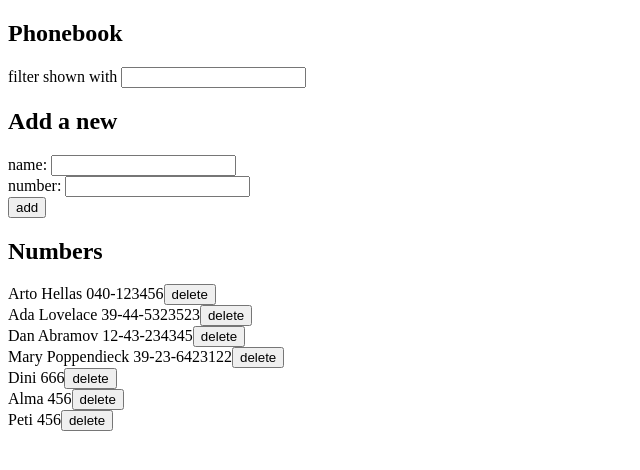
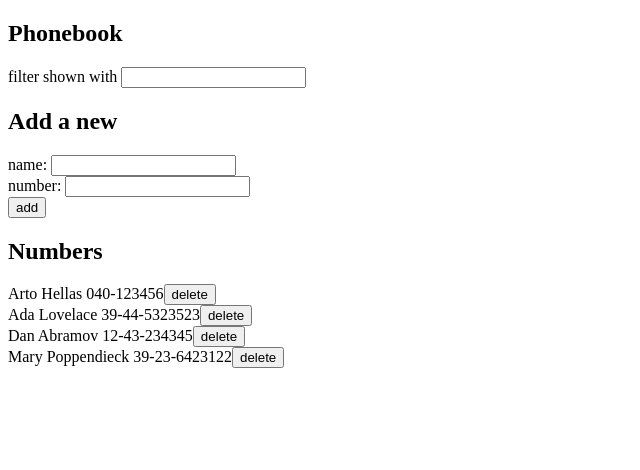
Before and after one commit to divpusher/fullstackopen2019, a React (Create React App) app in the folder part 2/phonebook/: page / in a window 1280 px wide. Shown: the top 470 px of the page, without its empty margins (0-640 px from the left). Built offline with nearby package versions, Linux system fonts and the light colour scheme; data requests are answered from the project's data file.

Commit message:
exercise 2.20

```diff
--- a/part 2/phonebook/db.json
+++ b/part 2/phonebook/db.json
@@ -19,21 +19,6 @@
       "name": "Mary Poppendieck",
       "number": "39-23-6423122",
       "id": 4
-    },
-    {
-      "name": "Dini",
-      "number": "666",
-      "id": 5
-    },
-    {
-      "name": "Alma",
-      "number": "456",
-      "id": 6
-    },
-    {
-      "name": "Peti",
-      "number": "456",
-      "id": 7
     }
   ]
 }
--- a/part 2/phonebook/src/App.js
+++ b/part 2/phonebook/src/App.js
@@ -50,7 +50,16 @@ const App = () => {
 
           setNewName('')
           setNewNumber('')
+        })
+        .catch(error => {
+          setMessage({
+            text: `Information of ${newName} has already been removed from server`,
+            type: 'error'
+          })
 
+          setTimeout(() => {
+            setMessage({ text: '', type: '' })
+          }, 3000)
         })
 
       return
@@ -103,6 +112,16 @@ const App = () => {
       .then(response => {
         setPersons(persons.filter(person => person.id !== id && person))
       })
+      .catch(error => {
+        setMessage({
+          text: `Information of ${newName} has already been removed from server`,
+          type: 'error'
+        })
+
+        setTimeout(() => {
+          setMessage({ text: '', type: '' })
+        }, 3000)
+      })
     }
   }
 
--- a/part 2/phonebook/src/index.css
+++ b/part 2/phonebook/src/index.css
@@ -2,8 +2,18 @@
   color: darkgreen;
   background: lightgrey;
   font-size: 20px;
-  border: 3px solid darkgreen;
+  border: 3px solid green;
   border-radius: 5px;
   padding: 10px;
   margin-bottom: 10px;
 }
+
+.error {
+  color: red;
+  background: lightgrey;
+  font-size: 20px;
+  border: 3px solid red;
+  border-radius: 5px;
+  padding: 10px;
+  margin-bottom: 10px;
+}
```
